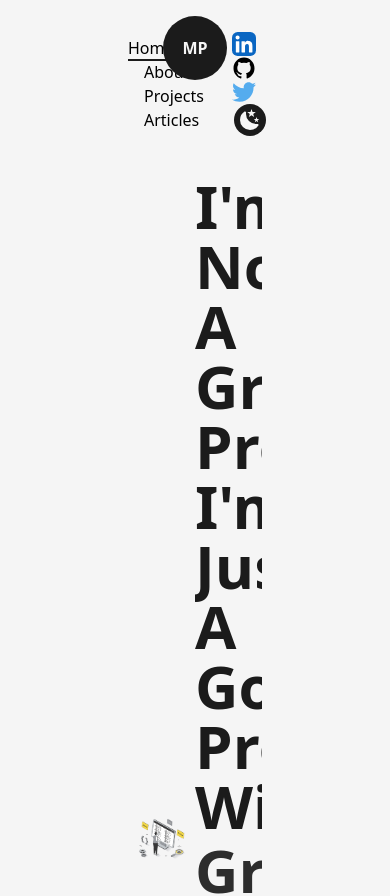
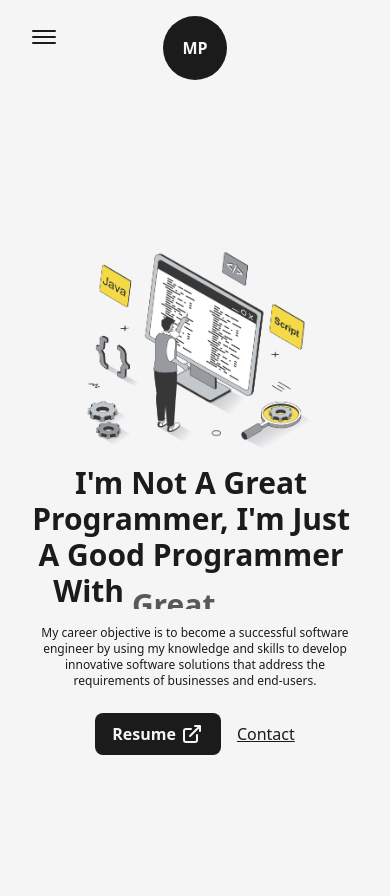
Before and after one commit to Madura-Prasad/Next.js-Portfolio, a Next.js app: page / in a window 390 px wide. Shown: the top 896 px of the page. Built offline with nearby package versions, Linux system fonts and the light colour scheme.

Commit message:
home page responsive

```diff
--- a/src/component/AnimatedText.js
+++ b/src/component/AnimatedText.js
@@ -36,7 +36,7 @@
 
 const AnimatedText = ({text,className=""}) => {
   return (
-    <div className='w-full mx-auto py-2 flex items-center justify-center text-center overflow-hidden '>
+    <div className='w-full mx-auto py-2 flex items-center justify-center text-center overflow-hidden sm:py-0'>
       <motion.h1 className={`inline-block w-full text-dark font-bold capitalize text-8xl dark:text-light ${className}`} variants={quote} initial="initial" animate="animate">
         {
             text.split(" ").map((word,index)=>
--- a/src/component/Footer.js
+++ b/src/component/Footer.js
@@ -4,8 +4,8 @@
 
 const Footer = () => {
   return (
-    <footer className='w-full border-t-2 border-solid border-dark font-medium text-lg dark:text-light dark:border-light'>
-      <Layout className='py-5 flex items-center justify-between cursor-pointer'>
+    <footer className='w-full border-t-2 border-solid border-dark font-medium text-lg dark:text-light dark:border-light sm:text-base'>
+      <Layout className='py-5 flex items-center justify-between cursor-pointer lg:flex-col lg:py-6'>
         <span>  <Link href="https://www.linkedin.com/in/madura-prasad/" className='underline underline-offset-2' target={"_blank"}> Madura Prasad</Link> &copy; {new Date().getFullYear()}</span>
 
       </Layout>
--- a/src/component/Layout.js
+++ b/src/component/Layout.js
@@ -3,7 +3,7 @@
 const Layout = ({children,className=""}) => {
   return (
     <div className={`w-full h-full inline-block z-0 bg-light p-32
-    dark:bg-dark ${className}`}>
+    dark:bg-dark xl:p-24 lg:p-16 md:p-12 sm:p-8 ${className}`}>
       {children}
     </div>
   )
--- a/src/component/Navbar.js
+++ b/src/component/Navbar.js
@@ -1,5 +1,5 @@
 import Link from "next/link";
-import React from "react";
+import React, { useState } from "react";
 import Logo from "./Logo";
 import { useRouter } from "next/router";
 import {
@@ -20,7 +20,8 @@
       {title}
       <span
         className={`h-[2px] inline-block bg-dark absolute left-0 -bottom-0.5 group-hover:w-full transition-[width] ease duration-300 ${
-          router.asPath === href ? "w-full" : "w-0"}
+          router.asPath === href ? "w-full" : "w-0"
+        }
           dark:bg-light`}
       >
         &nbsp;
@@ -29,11 +30,64 @@
   );
 };
 
+const CustomMobileLink = ({ href, title, className = "", toggle }) => {
+  const router = useRouter();
+
+  const handleClick = () => {
+    toggle();
+    router.push(href);
+  };
+
+  return (
+    <button
+      href={href}
+      className={`${className} relative group text-light dark:text-dark my-2 `}
+      onClick={handleClick}
+    >
+      {title}
+      <span
+        className={`h-[2px] inline-block bg-light absolute left-0 -bottom-0.5 group-hover:w-full transition-[width] ease duration-300 ${
+          router.asPath === href ? "w-full" : "w-0"
+        }
+          dark:bg-dark`}
+      >
+        &nbsp;
+      </span>
+    </button>
+  );
+};
+
 const Navbar = () => {
   const [mode, setMode] = useThemeSwitcher();
+  const [isOpen, setIsOpen] = useState(false);
+  const handleClick = () => {
+    setIsOpen(!isOpen);
+  };
 
   return (
-    <header className="w-full px-32 py-8 font-medium flex items-center justify-between dark:text-light">
+    <header className="w-full px-32 py-8 font-medium flex items-center justify-between dark:text-light relative z-10 lg:px-16 md:px-12 sm:px-8">
+      <button
+        className="flex-col justify-center items-center hidden lg:flex"
+        onClick={handleClick}
+      >
+        <span
+          className={`bg-dark dark:bg-light block transition-all duration-300 ease-out h-0.5 w-6 rounded-sm  ${
+            isOpen ? "rotate-45 translate-y-1" : "-translate-y-0.5"
+          }`}
+        ></span>
+        <span
+          className={`bg-dark dark:bg-light block transition-all duration-300 ease-out h-0.5 w-6 rounded-sm my-0.5 ${
+            isOpen ? "opacity-0" : "opacity-100"
+          } `}
+        ></span>
+        <span
+          className={`bg-dark dark:bg-light block transition-all duration-300 ease-out h-0.5 w-6 rounded-sm   ${
+            isOpen ? "-rotate-45 -translate-y-1" : "translate-y-0.5"
+          }`}
+        ></span>
+      </button>
+
+      <div className="w-full flex justify-between items-center lg:hidden">
         <nav>
           <CustomLink href="/" title="Home" className="mr-4" />
           <CustomLink href="/about" title="About" className="mx-4" />
@@ -70,9 +124,12 @@
             <TwitterIcon />
           </motion.a>
 
-        <button className={`ml-3 flex items-center justify-center rounded-full p-1
+          <button
+            className={`ml-3 flex items-center justify-center rounded-full p-1
         ${mode === "light" ? "bg-dark text-light" : "bg-light text-dark"}
-        `} onClick={() => setMode(mode === "light" ? "dark" : "light")}>
+        `}
+            onClick={() => setMode(mode === "light" ? "dark" : "light")}
+          >
             {mode === "dark" ? (
               <SunIcon className={"fill-dark"} />
             ) : (
@@ -80,6 +137,86 @@
             )}
           </button>
         </nav>
+      </div>
+
+      {isOpen ? (
+        <motion.div
+          initial={{ scale: 0, opacity: 0, x: "-50%", y: "-50%" }}
+          animate={{ scale: 1, opacity: 1 }}
+          className="min-w-[70vw] flex  flex-col justify-between z-30 items-center fixed top-1/2 left-1/2 -translate-x-1/2 -translate-y-1/2 bg-dark/90 dark:bg-light/75 rounded-lg backdrop-blur-md py-32"
+        >
+          <nav className="flex items-center flex-col justify-center">
+            <CustomMobileLink
+              href="/"
+              title="Home"
+              className=""
+              toggle={handleClick}
+            />
+            <CustomMobileLink
+              href="/about"
+              title="About"
+              className=""
+              toggle={handleClick}
+            />
+            <CustomMobileLink
+              href="/projects"
+              title="Projects"
+              className=""
+              toggle={handleClick}
+            />
+            <CustomMobileLink
+              href="/articles"
+              title="Articles"
+              className=""
+              toggle={handleClick}
+            />
+          </nav>
+
+          <nav className="flex items-center justify-center flex-wrap mt-2">
+            <motion.a
+              href="https://www.linkedin.com/in/madura-prasad/"
+              target={"_blank"}
+              whileHover={{ y: -2 }}
+              className="w-6 mx-3 sm:mx-1"
+              whileTap={{ scale: 0.9 }}
+            >
+              <LinkedInIcon />
+            </motion.a>
+            <motion.a
+              href="https://github.com/Madura-Prasad"
+              target={"_blank"}
+              whileHover={{ y: -2 }}
+              className="w-6 mx-3 bg-light rounded-full dark:bg-dark sm:mx-1"
+              whileTap={{ scale: 0.9 }}
+            >
+              <GithubIcon />
+            </motion.a>
+            <motion.a
+              href="https://twitter.com/MaduraPrasadLk"
+              target={"_blank"}
+              whileHover={{ y: -2 }}
+              className="w-6 mx-3 sm:mx-1"
+              whileTap={{ scale: 0.9 }}
+            >
+              <TwitterIcon />
+            </motion.a>
+
+            <button
+              className={`ml-3 flex items-center justify-center rounded-full p-1
+        ${mode === "light" ? "bg-dark text-light" : "bg-light text-dark"}
+        `}
+              onClick={() => setMode(mode === "light" ? "dark" : "light")}
+            >
+              {mode === "dark" ? (
+                <SunIcon className={"fill-dark"} />
+              ) : (
+                <MoonIcon className={"fill-dark"} />
+              )}
+            </button>
+          </nav>
+        </motion.div>
+      ) : null}
+
       <div className="absolute left-[50%] top-2 translate-x-[-50%]">
         <Logo />
       </div>
--- a/src/pages/index.js
+++ b/src/pages/index.js
@@ -14,41 +14,43 @@
         <title>Madura Prasad | Personal Portfolio</title>
         <meta name="description" content="Generated by create next app" />
       </Head>
-      <main className="flex items-center text-dark w-full min-h-screen dark:text-light">
-        <Layout className="pt-0">
-          <div className="flex items-center justify-between w-full">
-            <div className="w-1/2">
+      <main className="flex items-center text-dark w-full min-h-screen dark:text-light ">
+        <Layout className="pt-0 md:pt-16 sm:pt-8">
+          <div className="flex items-center justify-between w-full lg:flex-col">
+            <div className="w-1/2 md:w-full">
               <Image
                 src={profilePic}
                 alt="Madura Prasad"
-                className="w-full h-auto cursor-pointer"
+                className="w-full h-auto cursor-pointer lg:hidden md:inline-block md:w-full"
                 priority
                 sizes="(max-width:768px) 100vw,(max-width:1200px)50vw,50vw"
               />
             </div>
-            <div className="w-1/2 flex flex-col items-center self-center">
+            <div className="w-1/2 flex flex-col items-center self-center lg:w-full lg:text-center">
               <AnimatedText
                 text="I'm not a great programmer, I'm just a good programmer with great habits."
-                className="!text-6xl !text-left cursor-pointer"
+                className="!text-6xl !text-left cursor-pointer
+                xl:!text-5xl lg:!text-center lg:!text-6xl md:!text-5xl sm:!text-3xl
+                "
               />
-              <p className="my-4 text-base font-medium cursor-pointer">
+              <p className="my-4 text-base font-medium cursor-pointer md:text-sm sm:text-xs">
                 My career objective is to become a successful software engineer
                 by using my knowledge and skills to develop innovative software
                 solutions that address the requirements of businesses and
                 end-users.
               </p>
-              <div className="flex items-center self-start mt-2">
+              <div className="flex items-center self-start mt-2 lg:self-center">
                 <Link
                   href="/Madura Prasad-Resume.pdf"
                   target={"_blank"}
-                  className="flex items-center bg-dark text-light p-2.5 px-6 rounded-lg text-lg font-semibold hover:bg-light hover:text-dark border border-bold border-transparent hover:border-dark  dark:bg-light dark:text-dark hover:dark:bg-dark hover:dark:text-light hover:dark:border-light"
+                  className="flex items-center bg-dark text-light p-2.5 px-6 rounded-lg text-lg font-semibold hover:bg-light hover:text-dark border border-bold border-transparent hover:border-dark  dark:bg-light dark:text-dark hover:dark:bg-dark hover:dark:text-light hover:dark:border-light md:p-2 md:px-4 md:text-base"
                   download={true}
                 >
                   Resume
                   <LinkArrow className={"w-6 ml-1"} />
                 </Link>
                 <Link
-                  className="ml-4 text-lg font-medium capitalize text-dark underline dark:text-light"
+                  className="ml-4 text-lg font-medium capitalize text-dark underline dark:text-light md:text-base"
                   href="https://www.linkedin.com/in/madura-prasad/"
                   target={"_blank"}
                 >
--- a/tailwind.config.js
+++ b/tailwind.config.js
@@ -7,7 +7,7 @@
     // Or if using `src` directory:
     "./src/**/*.{js,ts,jsx,tsx,mdx}",
   ],
-  darkMode: 'class',
+  darkMode: "class",
   theme: {
     extend: {
       fontFamily: {
@@ -22,10 +22,29 @@
       backgroundImage: {
         circularLight:
           "repeating-radial-gradient(rgba(0,0,0,0.4) 2px, #f5f5f5 5px,#f5f5f5 100px);",
-          circularDark:
+        circularDark:
           "repeating-radial-gradient(rgba(255,255,255,0.5) 2px, #1b1b1b 8px,#1b1b1b 100px);",
+      },
+    },
 
-      },
+    screens: {
+      "2xl": { max: "1535px" },
+      // => @media (max-width: 1535px) { ... }
+
+      xl: { max: "1279px" },
+      // => @media (max-width: 1279px) { ... }
+
+      lg: { max: "1023px" },
+      // => @media (max-width: 1023px) { ... }
+
+      md: { max: "767px" },
+      // => @media (max-width: 767px) { ... }
+
+      sm: { max: "639px" },
+      // => @media (max-width: 639px) { ... }
+
+      xs: { max: "479px" },
+      // => @media (max-width: 479px) { ... }
     },
   },
   plugins: [],
```
Lines whose indentation alone changed are shown as unchanged.
